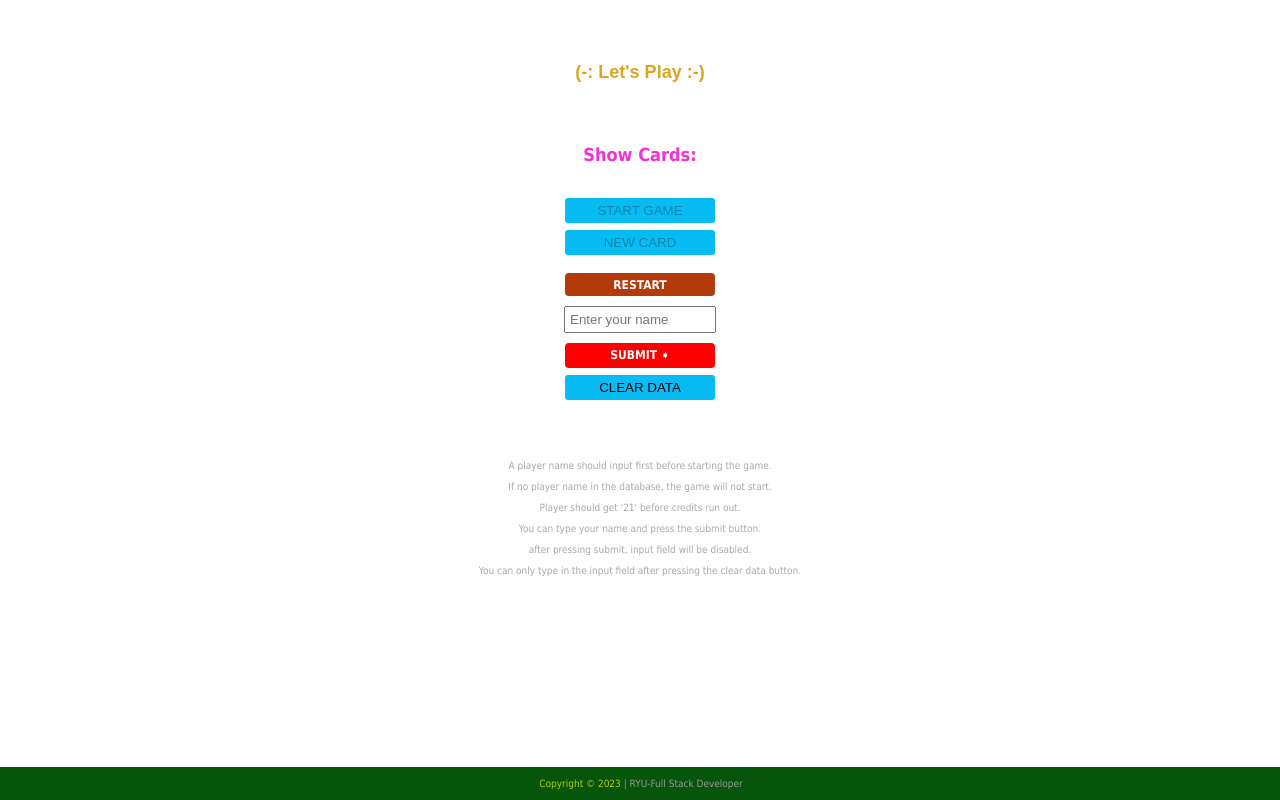
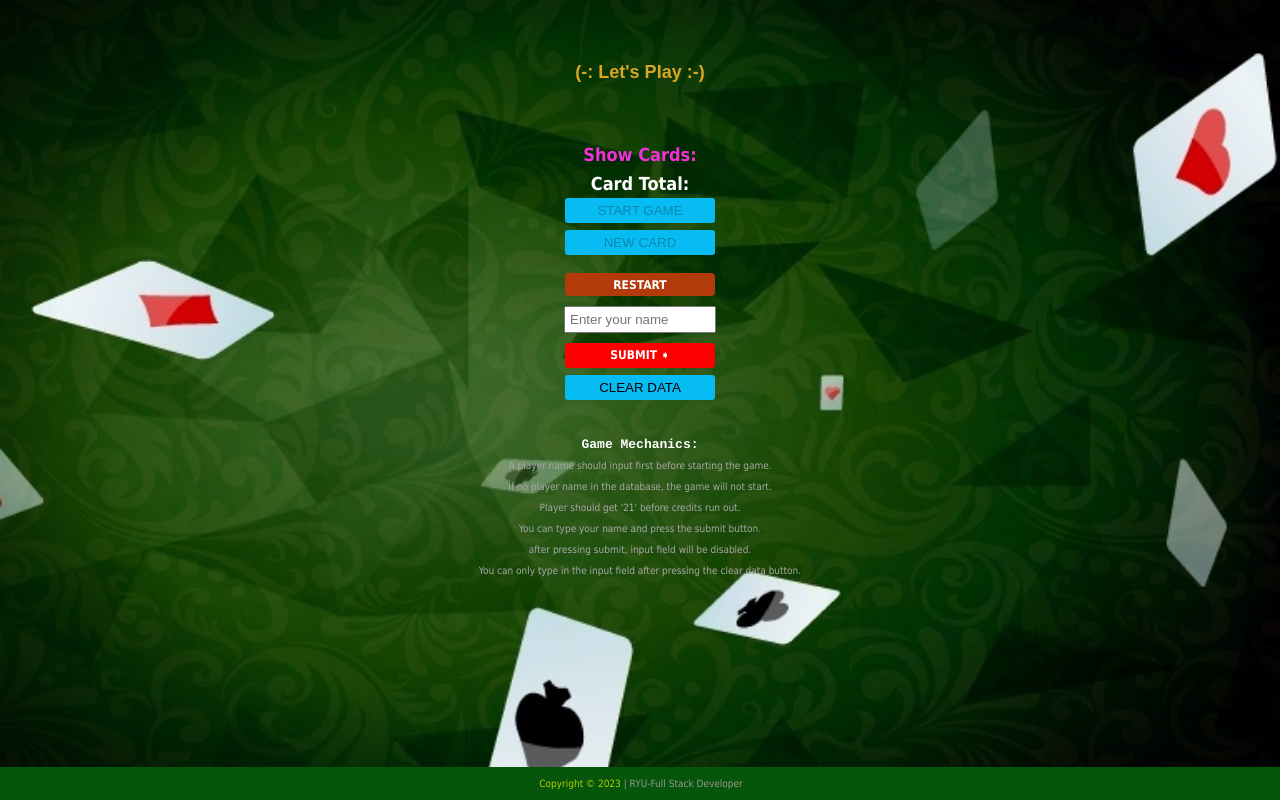
Before and after one commit to rhey0027/Blackjact, a plain HTML site: page index.html in a window 1280 px wide. Drawn offline with Linux system fonts and the light colour scheme; the site is published under a folder, as on GitHub Pages, so addresses that start at the root find nothing.

Commit message:
finalizing js script

```diff
--- a/index.css
+++ b/index.css
@@ -4,7 +4,7 @@
 \* ------------------------------ */
 body {
   box-sizing: border-box;
-  background-image: url('/assets/image1.jpg');
+  background-image: url('./assets/image1.jpg');
   background-size: cover;
   background-position: right;
   background-repeat: no-repeat;
--- a/index.js
+++ b/index.js
@@ -135,6 +135,7 @@ const rendergame = () => {
   } if(credits === 0) {
     msgName = 'You are out of credits!'
     isAlive = false
+    disabled = document.getElementById('start-el').disabled = true
   }
   display.textContent = msgName
 }
```
